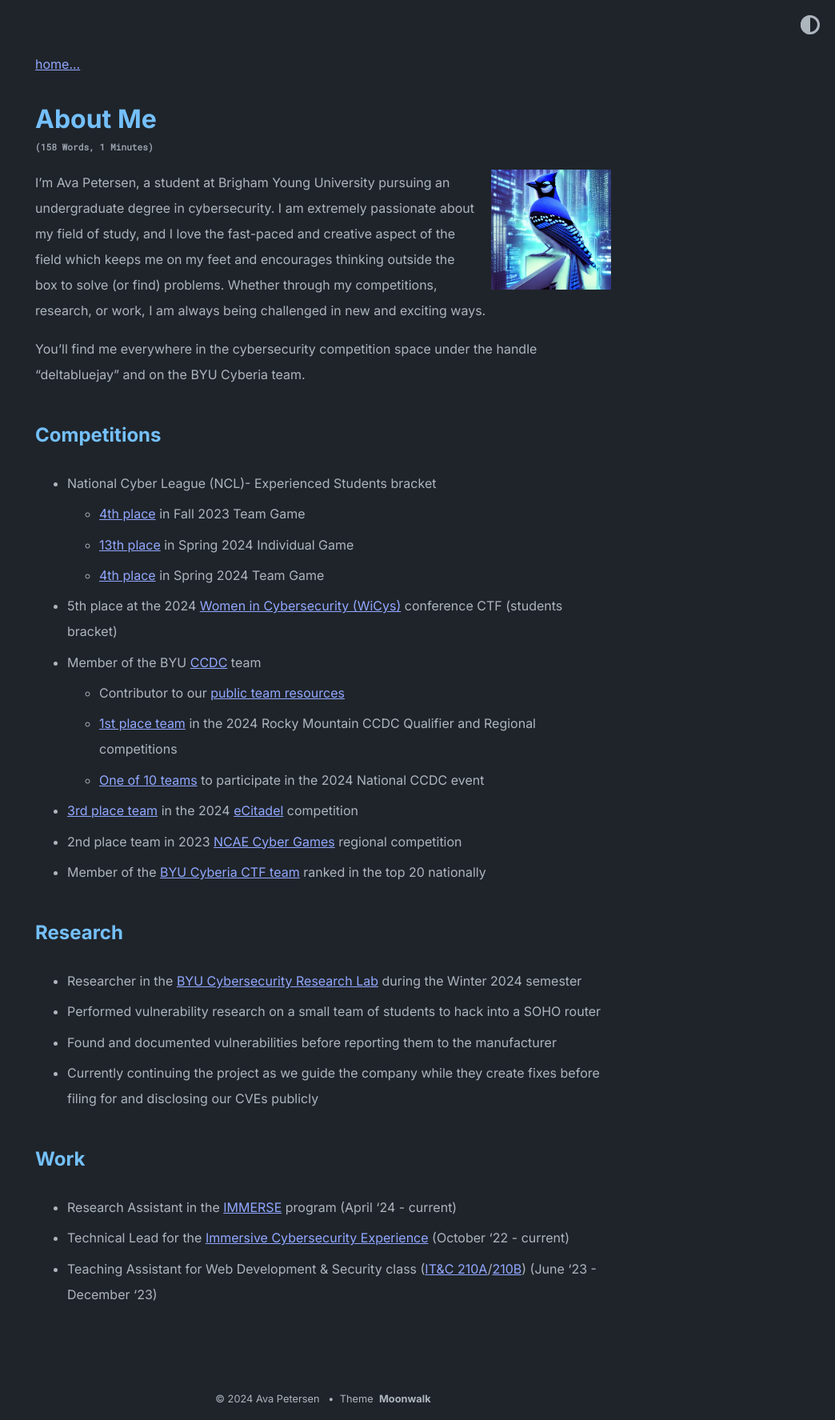
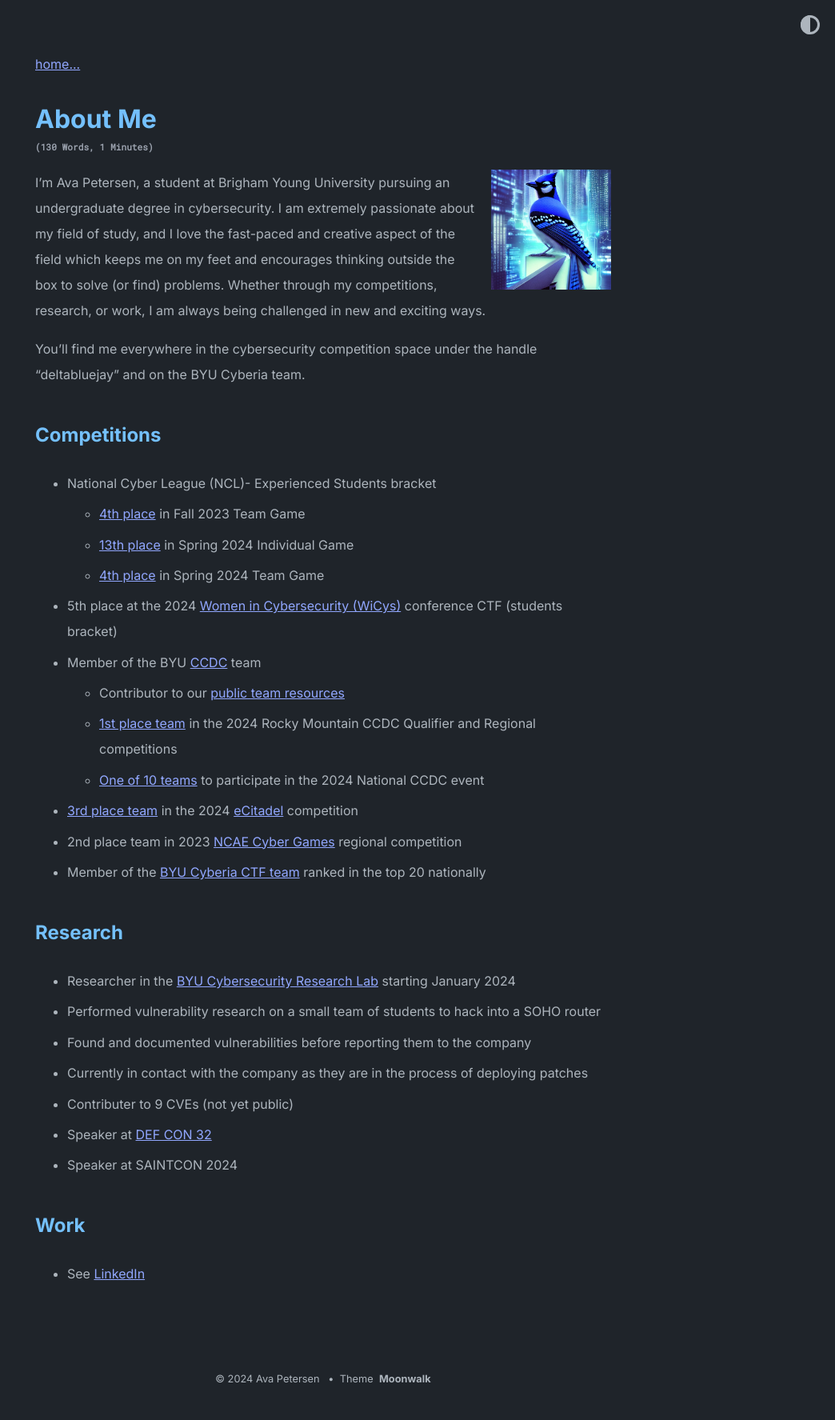
Before and after one commit to deltabluejay/deltabluejay.github.io, a Jekyll site: the page built from about.md, in a window 1280 px wide. Shown: the whole page at 80% size, without its empty margins (236-1280 px from the left). Built offline with Jekyll 4.4.1, drawn with Linux system fonts in a browser that asks for light colours; after the commit the page ends 1749 px from its top, so only the background shows below that.

Commit message:
Updated experience

```diff
--- a/about.md
+++ b/about.md
@@ -24,12 +24,13 @@
 - Member of the [BYU Cyberia CTF team](https://ctftime.org/team/155711) ranked in the top 20 nationally
 
 ## Research
-- Researcher in the [BYU Cybersecurity Research Lab](https://csrl.byu.edu/) during the Winter 2024 semester
+- Researcher in the [BYU Cybersecurity Research Lab](https://csrl.byu.edu/) starting January 2024
 - Performed vulnerability research on a small team of students to hack into a SOHO router
-- Found and documented vulnerabilities before reporting them to the manufacturer
-- Currently continuing the project as we guide the company while they create fixes before filing for and disclosing our CVEs publicly
+- Found and documented vulnerabilities before reporting them to the company
+- Currently in contact with the company as they are in the process of deploying patches
+- Contributer to 9 CVEs (not yet public)
+- Speaker at [DEF CON 32](https://defcon.org/html/defcon-32/dc-32-creator-talks.html#54654)
+- Speaker at SAINTCON 2024
 
 ## Work
-- Research Assistant in the [IMMERSE](https://immerse.byu.edu/) program (April '24 - current)
-- Technical Lead for the [Immersive Cybersecurity Experience](https://cybercamps.byu.edu/immersive-cybersecurity-experience-ice) (October '22 - current)
-- Teaching Assistant for Web Development & Security class ([IT&C 210A](https://catalog.byu.edu/courses/11325-001)/[210B](https://catalog.byu.edu/courses/11326-001)) (June '23 - December '23)
+- See [LinkedIn](https://www.linkedin.com/in/ava-petersen/)
```
